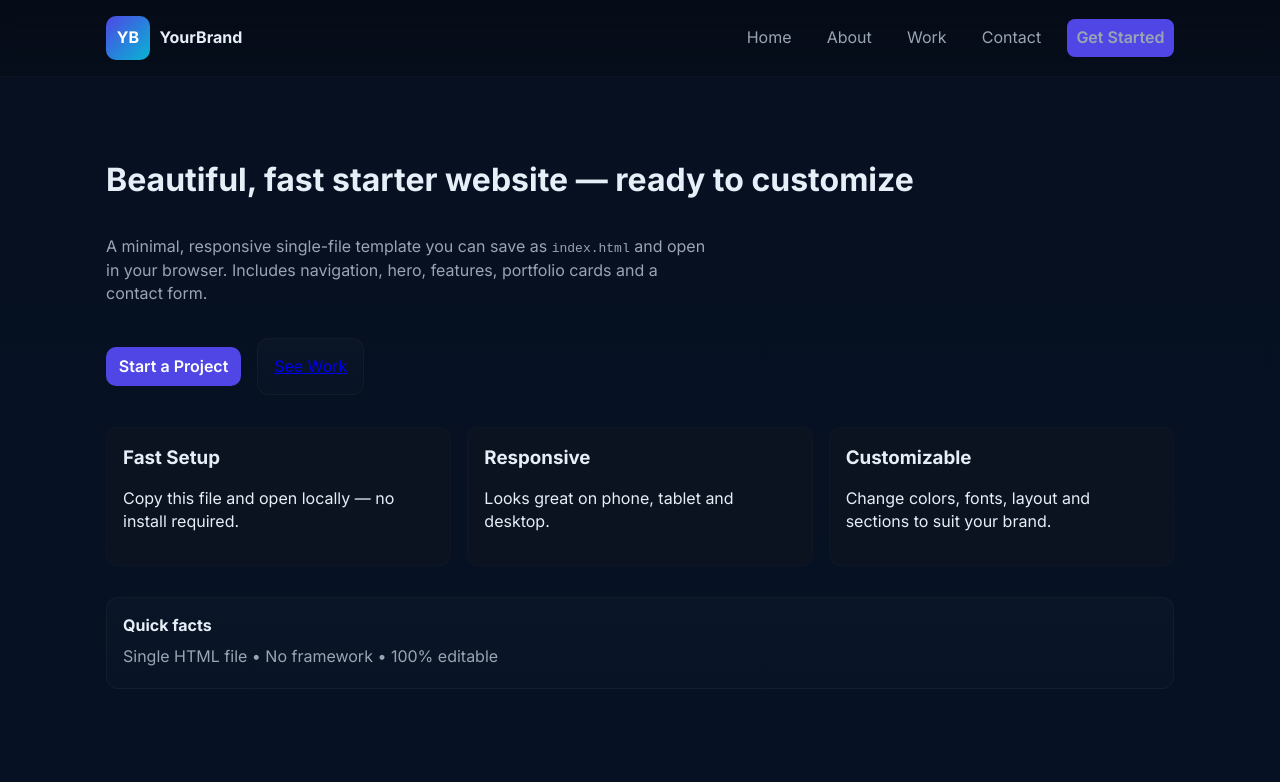
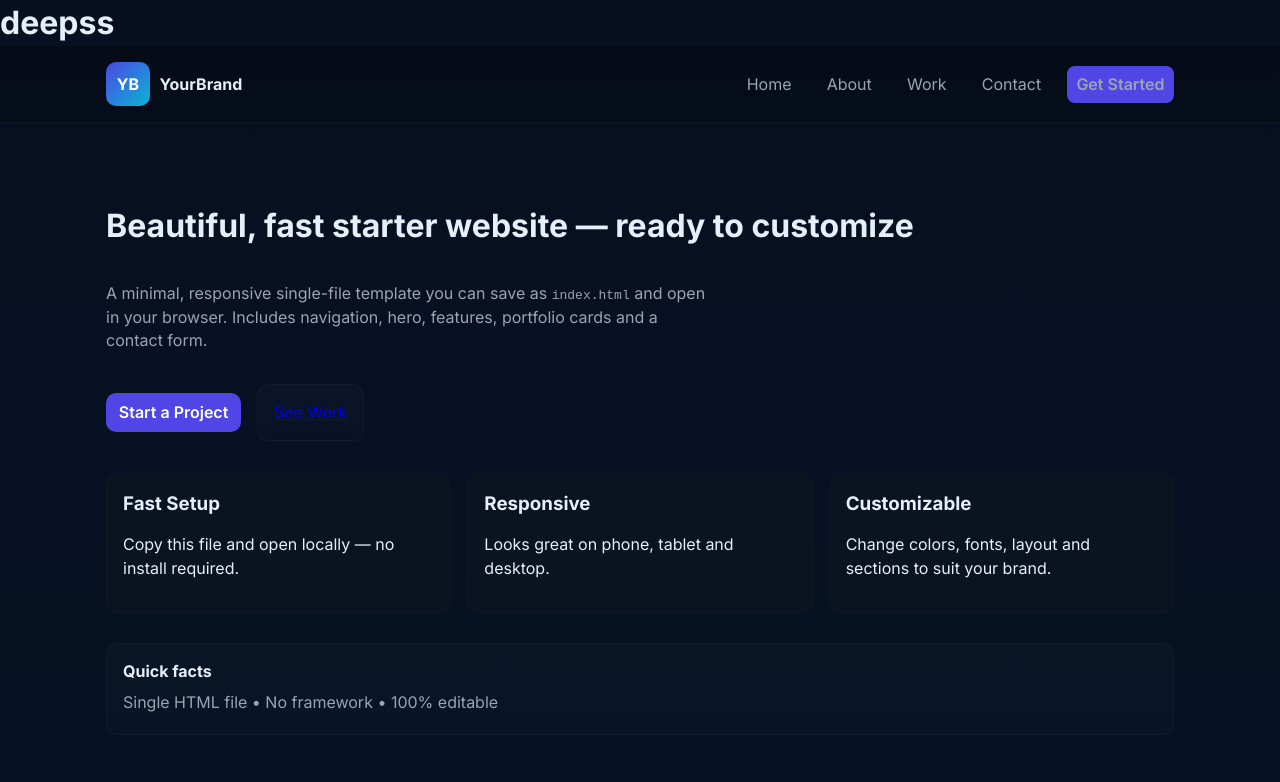
Before and after one commit to deebaprasath/test, a plain HTML site: page index.html in a window 1280 px wide. Shown: the top 782 px of the page. Drawn offline with Linux system fonts and the light colour scheme.

Commit message:
3rd code

```diff
--- a/index.html
+++ b/index.html
@@ -7,6 +7,7 @@
   <link rel="preconnect" href="https://fonts.googleapis.com">
   <link rel="preconnect" href="https://fonts.gstatic.com" crossorigin>
   <link href="https://fonts.googleapis.com/css2?family=Inter:wght@300;400;600;700&display=swap" rel="stylesheet">
+  <h1> deepss</h1>
   <style>
     :root{--bg:#0f1724;--card:#0b1220;--muted:#9aa4b2;--accent:#4f46e5;--glass: rgba(255,255,255,0.04)}
     *{box-sizing:border-box}body{font-family:Inter,system-ui,Segoe UI,Arial;background:linear-gradient(180deg,#061021 0%, #071428 100%);color:#e6eef8;margin:0;line-height:1.45}
```
